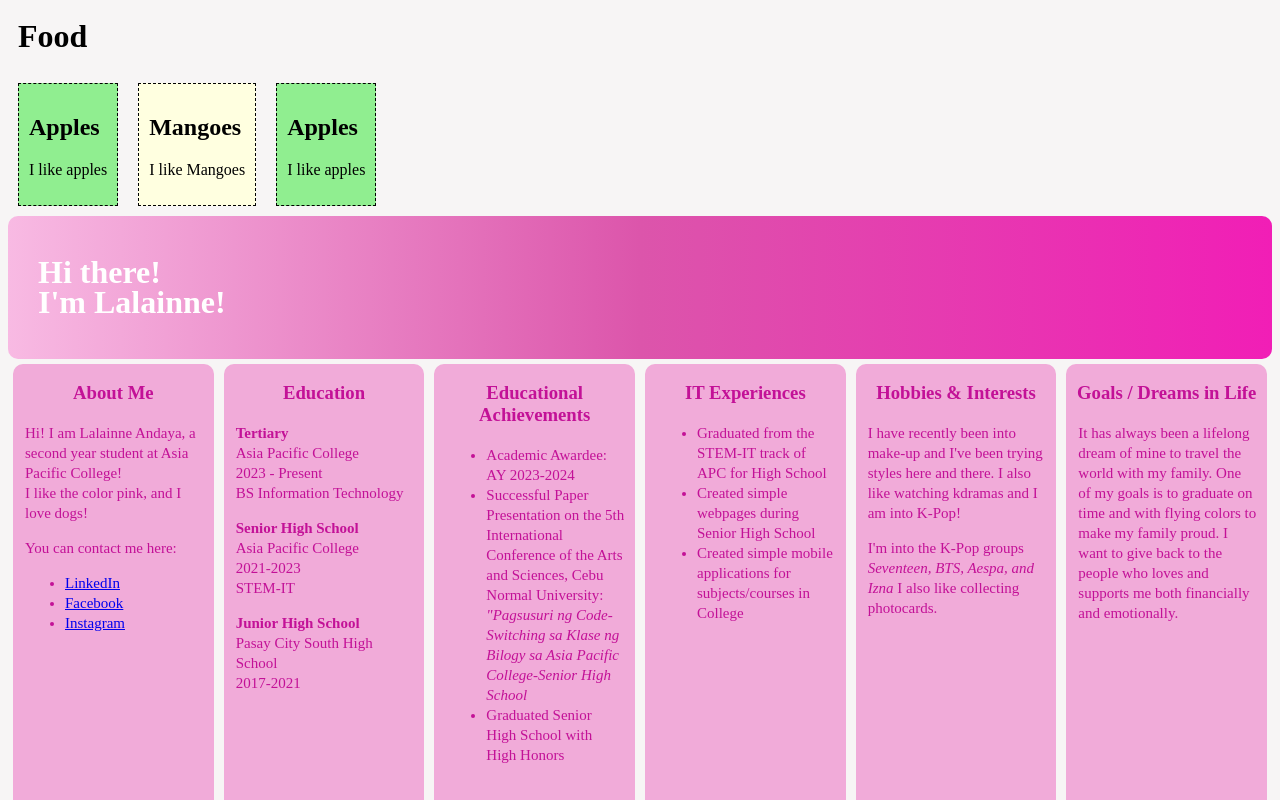
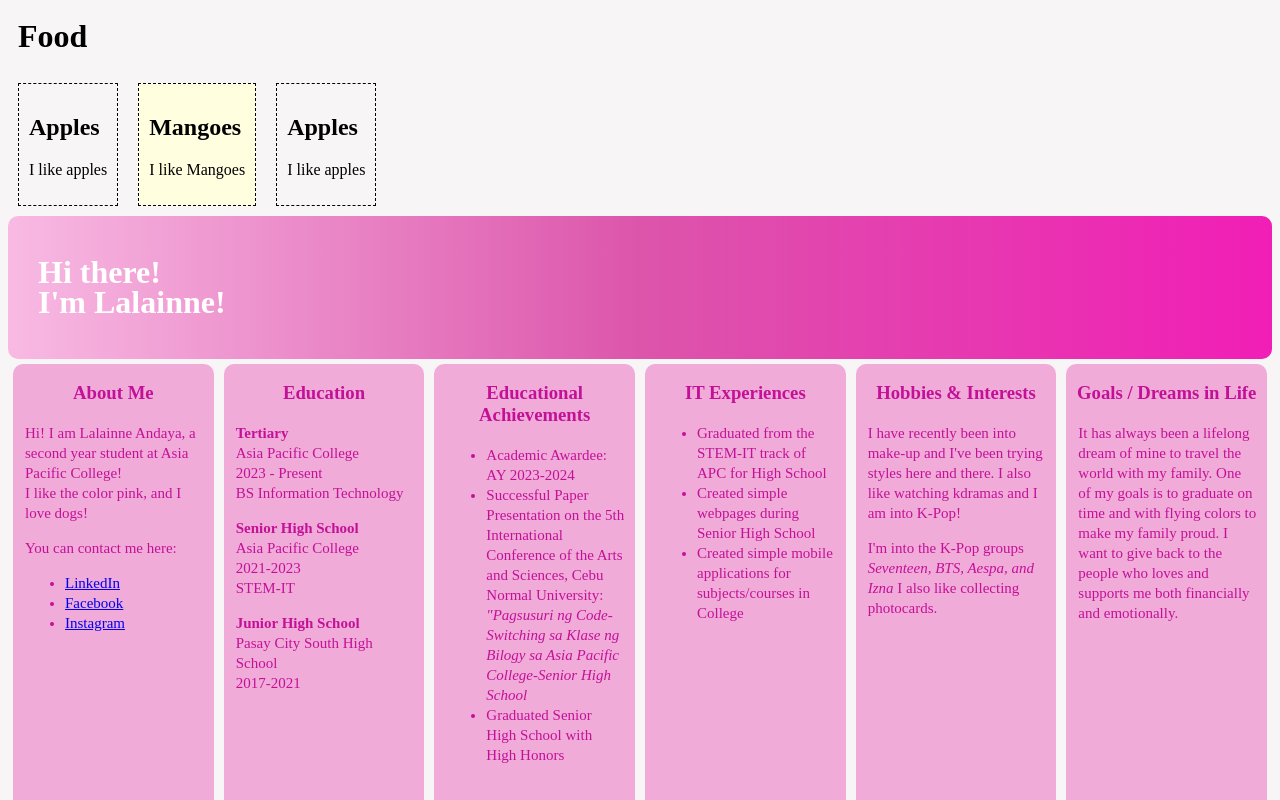
Before and after one commit to lcandaya/webprog-mi231-vuejs, a Vue app in the folder vue-project/: page / in a window 1280 px wide. Shown: the top 800 px of the page. Built offline with nearby package versions, Linux system fonts and the light colour scheme.

Commit message:
personal profile update

```diff
--- a/vue-project/src/components/FoodItem.vue
+++ b/vue-project/src/components/FoodItem.vue
@@ -23,7 +23,7 @@
         display: inline-block;
         margin: 10px;
         padding: 10px;
-        background-color: lightgreen;
+        background-color: lightred;
     }
 
 </style>
```
